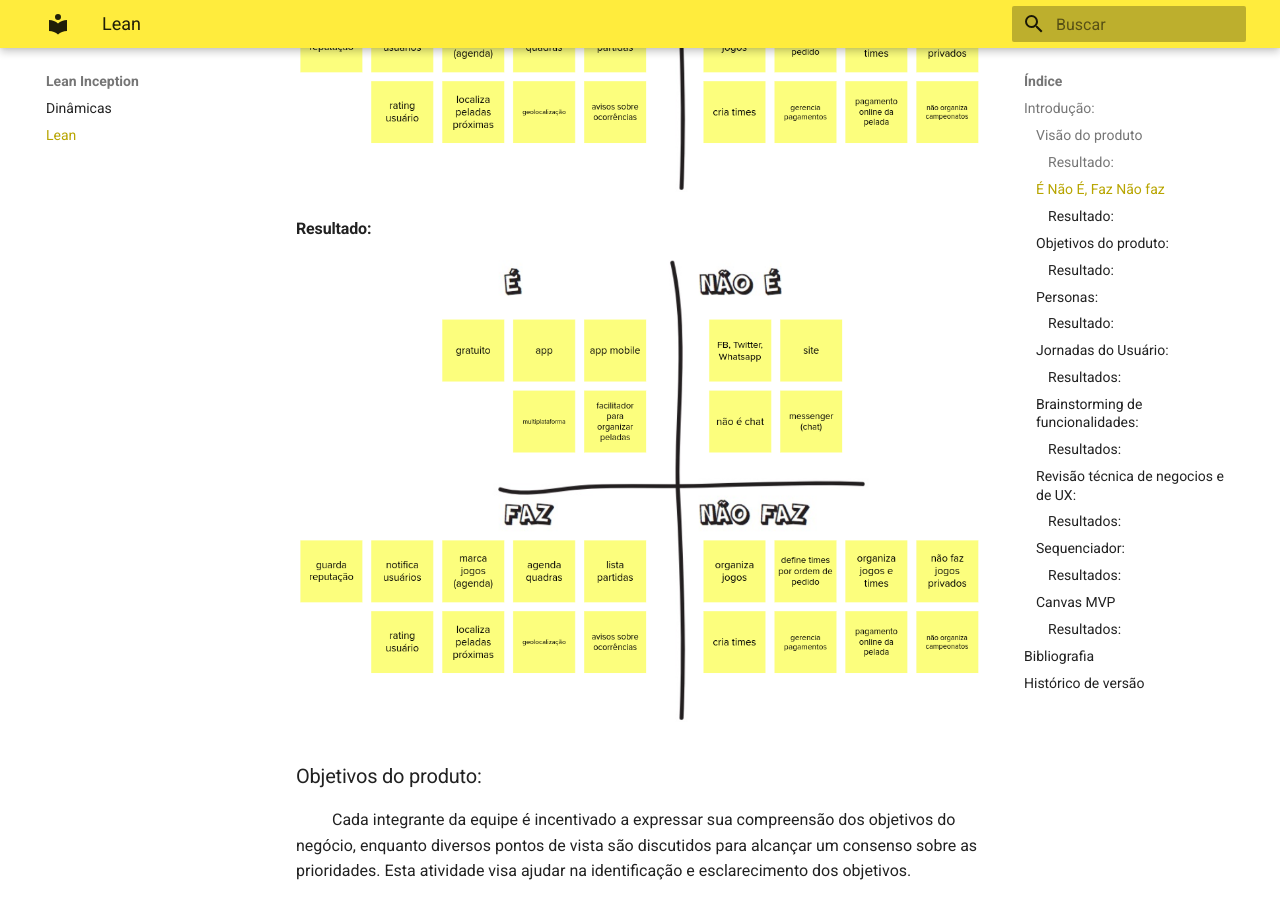
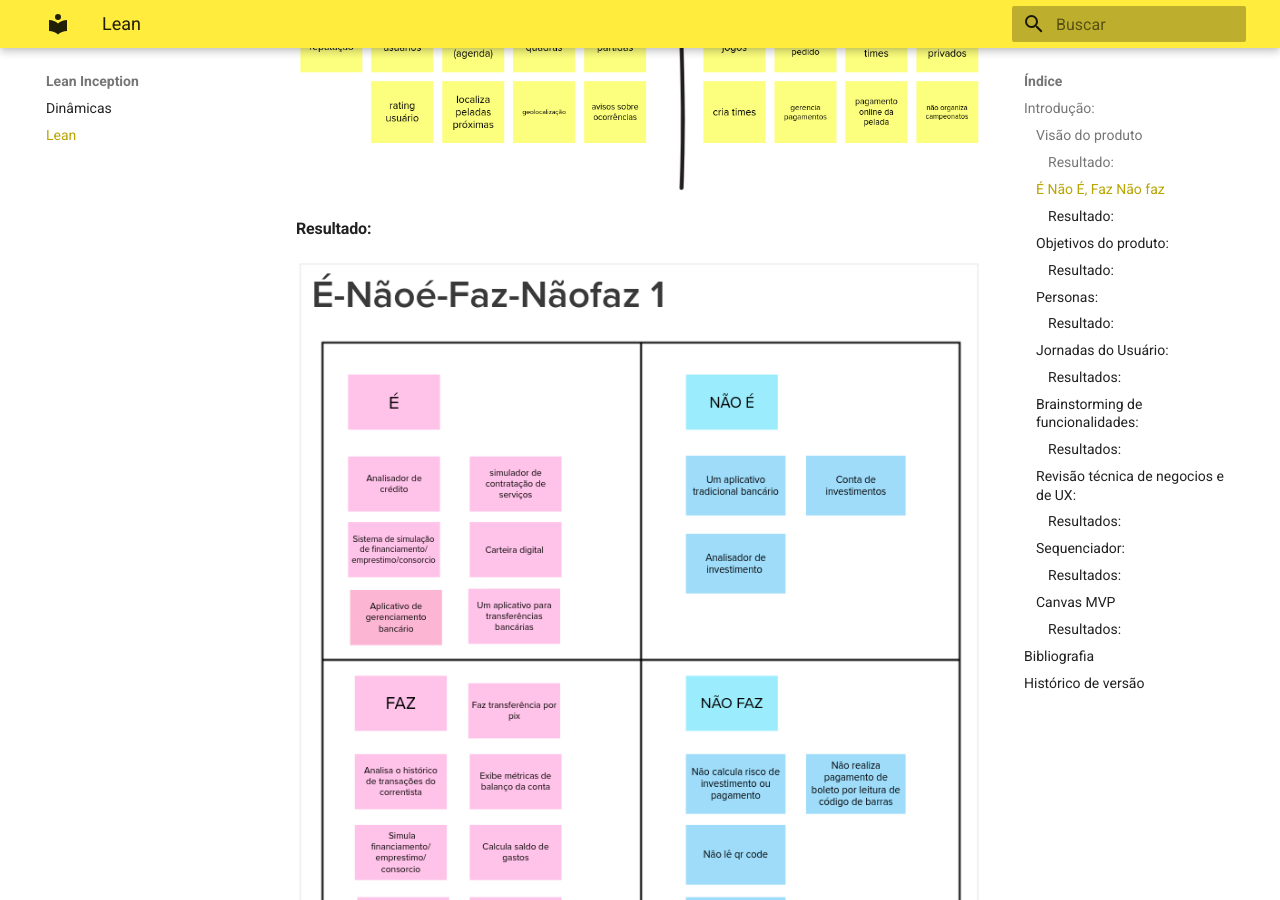
Before and after one commit to Simula-Fin/DOCS, an MkDocs documentation site: the page built from docs/lean/index.md, in a window 1280 px wide and 900 px high, scrolled down 3041 px. Built offline with MkDocs 1.6.1 and Material for MkDocs 9.7.7, drawn with Linux system fonts in a browser that asks for light colours.

Commit message:
Arrumando artefato é nao é

```diff
--- a/docs/lean/index.md
+++ b/docs/lean/index.md
@@ -44,7 +44,7 @@
 
 #### Resultado:
 
-![Resultado É Não É, Faz Não Faz](../assets/LeanInception/ENaoE.png)
+![Resultado É Não É, Faz Não Faz](../assets/LeanInception/ENaoE1.png)
 
 ### Objetivos do produto:
 
```
Also changed, not shown: docs/assets/LeanInception/ENaoE1.png (added).
